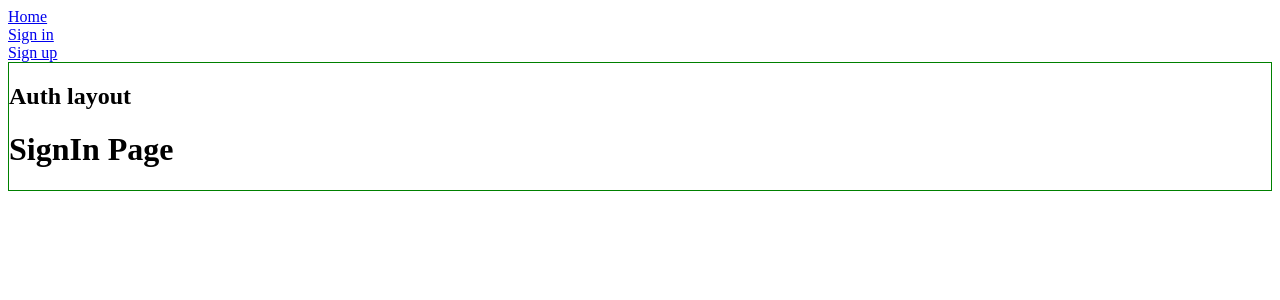
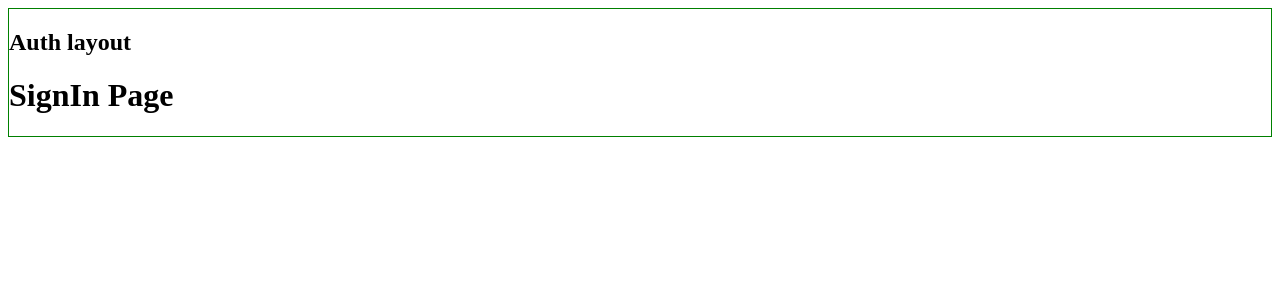
Before and after one commit to MaxStenex/yacs, a Next.js app in the folder frontend/: page /sign-in in a window 1280 px wide. Shown: the top 300 px of the page. Built offline with nearby package versions, Linux system fonts and the light colour scheme.

Commit message:
feat: stucture for dashboard layout

```diff
--- a/frontend/app/layout.tsx
+++ b/frontend/app/layout.tsx
@@ -1,5 +1,4 @@
 import type { Metadata } from "next";
-import Link from "next/link";
 import "@/app/styles/index.scss";
 
 export const metadata: Metadata = {
@@ -14,16 +13,7 @@ const RootLayout = ({
 }>) => {
   return (
     <html lang="en">
-      <body>
-        <header>
-          <Link href="/">Home</Link>
-          <br />
-          <Link href="/sign-in">Sign in</Link>
-          <br />
-          <Link href="/sign-up">Sign up</Link>
-        </header>
-        {children}
-      </body>
+      <body>{children}</body>
     </html>
   );
 };
--- /dev/null
+++ b/frontend/src/shared/ui/index.ts
@@ -0,0 +1 @@
+export { DashboardLayout } from "./layout/dashboard-layout";
--- /dev/null
+++ b/frontend/src/widgets/dashboard-header/index.ts
@@ -0,0 +1 @@
+export { DashboardHeader } from "./ui/header";
```
Also changed, not shown: frontend/app/dashboard/layout.tsx (added, +9 -0 lines), frontend/src/shared/ui/layout/dashboard-layout.tsx (added, +15 -0 lines), frontend/src/widgets/dashboard-header/ui/header.tsx (added, +16 -0 lines), frontend/app/dashboard/page.tsx (renamed from frontend/app/page.tsx).
